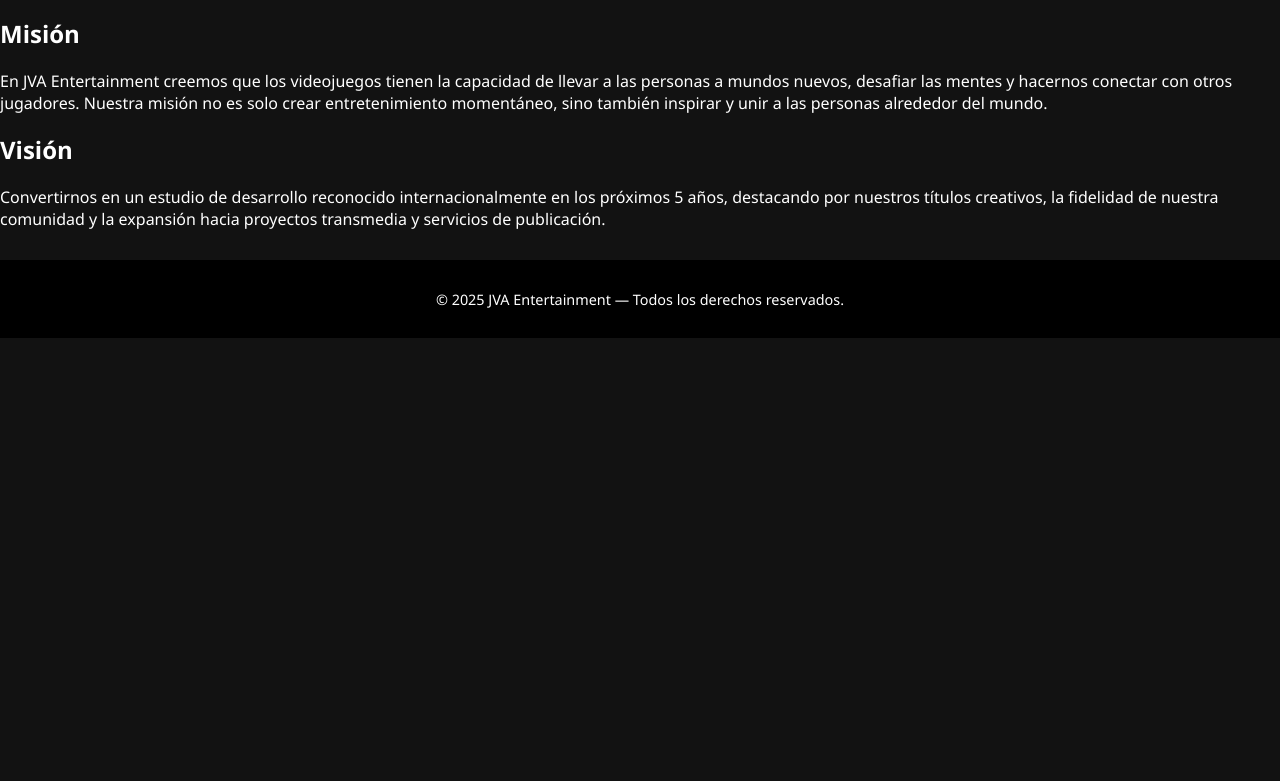
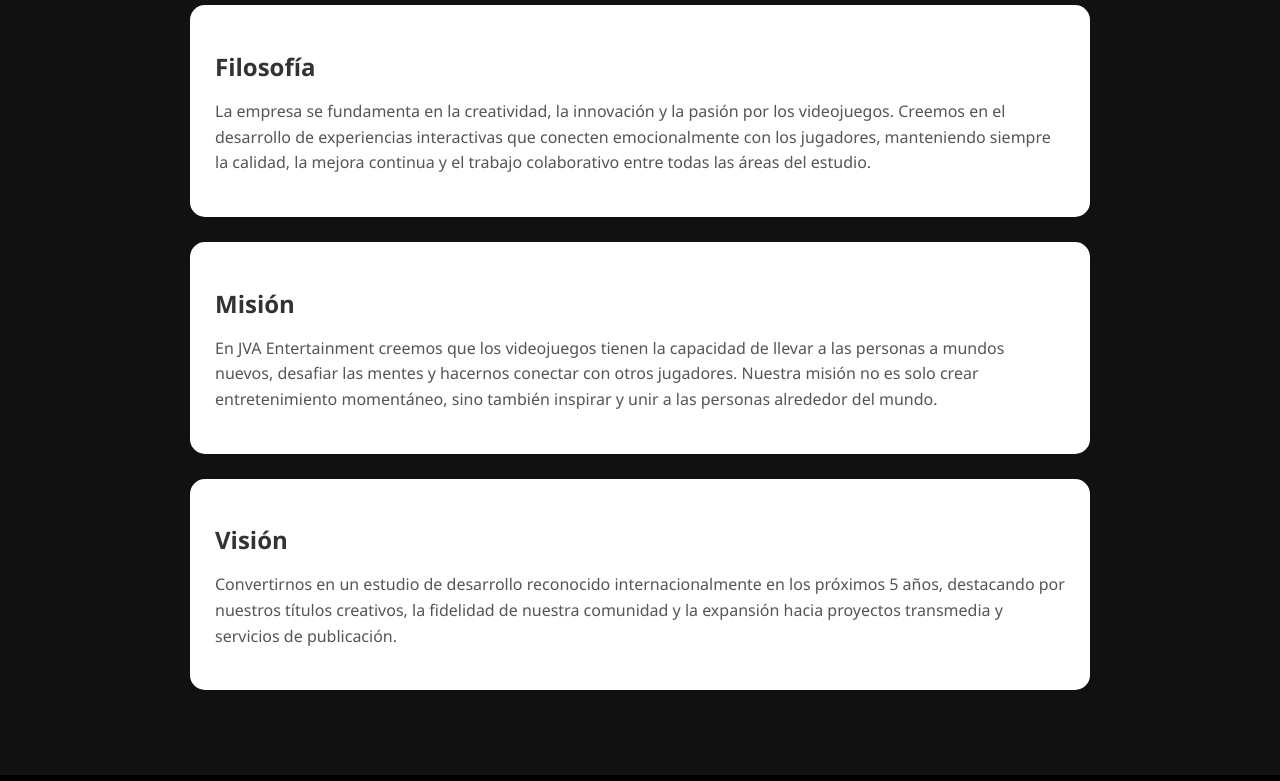
Before and after one commit to victorjuavier5755-jpg/pagina, a plain HTML site: page acerca.html in a window 1280 px wide. Shown: the part 231-1012 px from the top of the page. Before the commit the page ends 800 px from the top, so only its background shows below. Drawn offline with Linux system fonts and the light colour scheme.

Commit message:
Style.css

```diff
--- a/Style.css
+++ b/Style.css
@@ -267,3 +267,34 @@
     border-radius: 10px;
     font-size: 1.2rem;
 }
+/* ---- ACERCA DE ---- */
+.about-container {
+    max-width: 900px;
+    margin: 40px auto;
+    padding: 20px;
+    text-align: center;
+}
+
+.about-container h1 {
+    font-size: 2.5rem;
+    margin-bottom: 30px;
+}
+
+.about-card {
+    background: #ffffff;
+    padding: 25px;
+    margin-bottom: 25px;
+    border-radius: 15px;
+    box-shadow: 0 4px 10px rgba(0,0,0,0.1);
+    text-align: left;
+}
+
+.about-card h2 {
+    margin-bottom: 10px;
+    color: #333;
+}
+
+.about-card p {
+    line-height: 1.6rem;
+    color: #555;
+}
```
